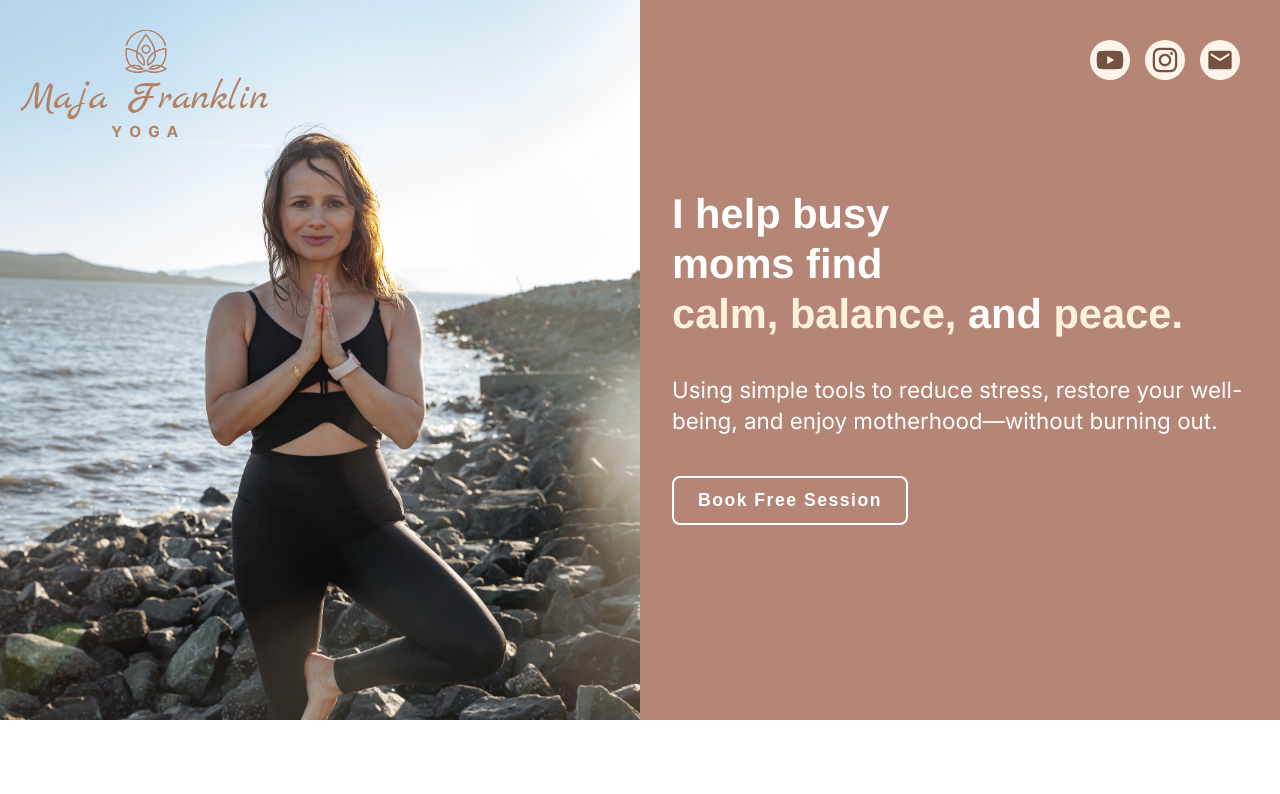
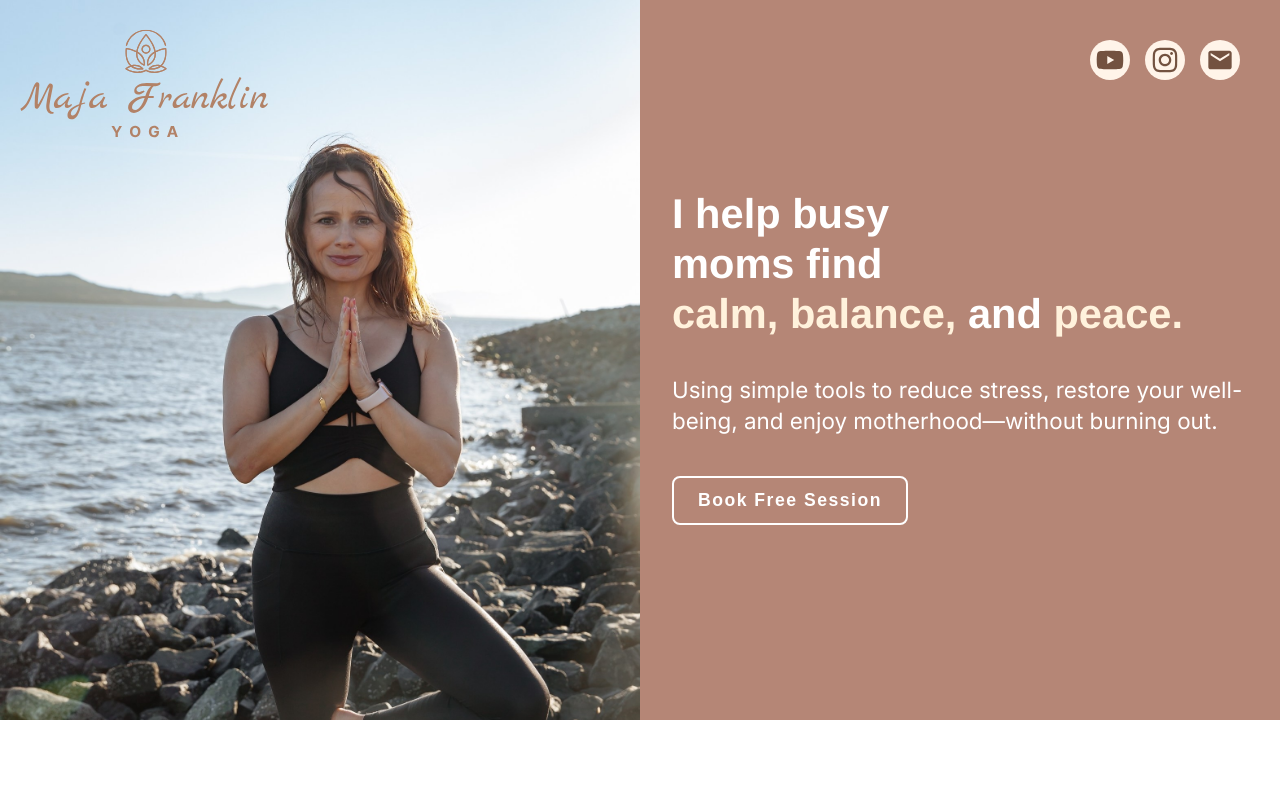
Before and after one commit to majabogeski/maja-franklin-yoga-site, a Next.js app: page / in a window 1280 px wide. Shown: the top 794 px of the page. Built offline with nearby package versions, Linux system fonts and the light colour scheme.

Commit message:
Remove unused profile images and update Hero section

```diff
--- a/components/Hero.js
+++ b/components/Hero.js
@@ -9,7 +9,7 @@ export default function Hero() {
     <section className={styles.hero}>
       <div className={styles.left}>
       <img
-          src="/majayoga.jpg"
+          src="/majafranklinyogahero.jpg"
           alt="Maja Franklin by the water"
           width={1571}
           height={2158}
```
Also changed, not shown: Public/profile1.jpg (deleted), Public/profile2.jpg (deleted).
